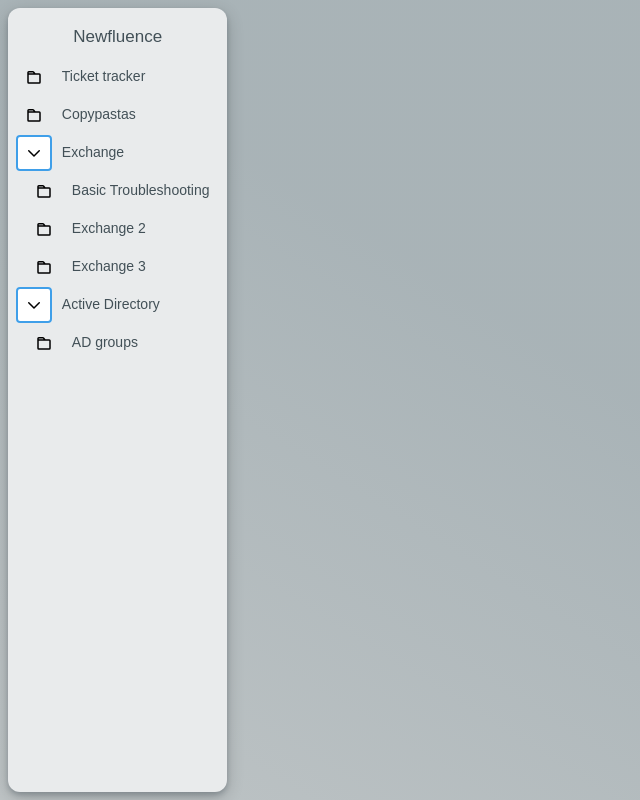
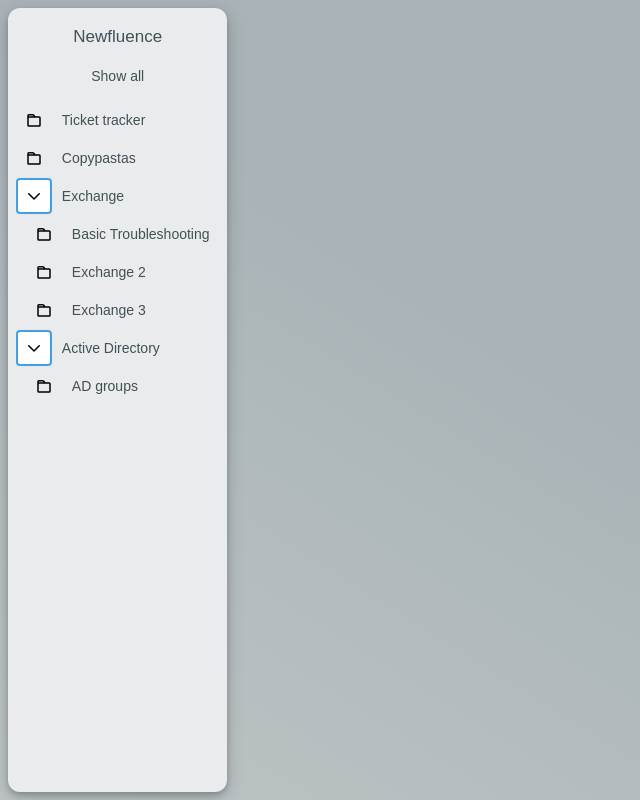
Before and after one commit to Markiu200/HLAG, a plain HTML site: page newfluence — kopia.html in a window 1280 px wide. Shown: the whole page, without its empty margins (0-640 px from the left). Drawn offline with Linux system fonts and the light colour scheme.

Commit message:
Add missing show all button

```diff
--- a/newfluence — kopia.html
+++ b/newfluence — kopia.html
@@ -13,6 +13,7 @@
         --bg--focus: hsl(203, 100%, 100%);
         --gray--primary: hsl(200, 10%, 50%);
         --gray--secondary: hsl(200, 14%, 30%);
+        --gray--tertiary: hsl(200, 14%, 90%);
 
         --dark--primary: hsl(203, 13%, 14%);
         --dark--secondary: hsl(203, 4%, 29%);
@@ -163,6 +164,23 @@
         justify-content: center;
       }
 
+      .site-navigation .nav__steering_wrapper {
+        flex-grow: 1;
+        border-radius: var(--brad-inner);
+      }
+
+      .site-navigation .nav__steering_item {
+        /* flex-grow: 1; */
+        padding: 0.7em;
+        text-align: center;
+        border-radius: inherit;
+        /* border: 1px solid var(--gray--tertiary); */
+        user-select: none;
+        font-size: 0.875em;
+        font-weight: 500;
+        color: var(--gray--secondary);
+      }
+
       .site-navigation .title {
         user-select: none;
         font-size: 1.0625rem;
@@ -254,14 +272,11 @@
         font-weight: 500;
       }
 
-      .site-navigation .text:hover {
+      .site-navigation .text:hover,
+      .site-navigation .expandable:hover,
+      .site-navigation .nav__steering_item:hover {
         background: var(--bg--hover);
         color: var(--dark--primary);
-      }
-
-      .site-navigation .expandable:hover {
-        background: var(--bg--hover);
-        fill: var(--accent--primary);
       }
 
       /* May be used for activated style */
@@ -293,6 +308,10 @@
           <p class="title">Newfluence</p>
         </header> <!-- /Top bit -->
         <section class="sidebar__wrapper">
+          <!-- Show all button-->
+            <div class="nav__steering_wrapper">
+              <div class="js-site-navigation-showall nav__steering_item">Show all</div>
+            </div> <!-- /Show all button-->
           <!-- Actual buttons -->
           <ul class="sidebar__list list--primary">
             <li class="js-for-020_ticket_tracker js-nav-item sidebar__item">
@@ -1169,7 +1188,7 @@
             this.allExpandButtons.forEach((item) => {
               item.addEventListener("click", this.expandButtonOnClick.bind(this));
             });
-            //this.showAllButton.addEventListener("click", this.showAllButtonOnClick.bind(this));
+            this.showAllButton.addEventListener("click", this.showAllButtonOnClick.bind(this));
           }
 
           navItemOnClick(event, list=null) {
--- a/webpage/style.css
+++ b/webpage/style.css
@@ -146,10 +146,29 @@ article {
   margin-right: 10px;
   /* flex-basis: var(--expanded); */
 }
+
 .site-navigation header {
   display: flex;
   justify-content: center;
 }
+
+.site-navigation .nav__steering_wrapper {
+  flex-grow: 1;
+  border-radius: var(--brad-inner);
+}
+
+.site-navigation .nav__steering_item {
+  /* flex-grow: 1; */
+  padding: 0.7em;
+  text-align: center;
+  border-radius: inherit;
+  /* border: 1px solid var(--gray--tertiary); */
+  user-select: none;
+  font-size: 0.875em;
+  font-weight: 500;
+  color: var(--gray--secondary);
+}
+
 .site-navigation .title {
   user-select: none;
   font-size: 1.0625rem;
@@ -161,6 +180,7 @@ article {
   text-align: center;
   padding: 12px;
 }
+
 .site-navigation nav {
   display: flex;
   flex-flow: column;
@@ -171,12 +191,14 @@ article {
   border-radius: var(--brad-outer);
   box-shadow: 0 3px 5px #1233, 0 5px 17px #0003;
 }
+
 .site-navigation .sidebar__wrapper {
   --list-gap: 0.5rem;
   display: flex;
   flex-flow: column;
   gap: var(--list-gap);
 }
+
 .site-navigation .sidebar__list {
   margin: 0;
   padding: 0;
@@ -186,10 +208,12 @@ article {
   gap: 0.125rem;
   overflow: hidden;
 }
+
 .site-navigation .sidebar__item {
   block-size: var(--item);
   border-radius: var(--brad-inner);
 }
+
 .site-navigation .sidebar__link {
   display: flex;
   text-decoration: none;
@@ -198,11 +222,13 @@ article {
   outline: 2px solid transparent;
   border-radius: inherit;
 }
+
 .site-navigation .icon {
   aspect-ratio: 1;
   block-size: 100%;
   display: inline-grid;
   border-radius: var(--brad-inner);
+
   svg {
     place-self: center;
     inline-size: var(--svg);
@@ -210,16 +236,19 @@ article {
     /* fill: var(--gray--primary); */
   }
 }
+
 .site-navigation .icon.active {
   .collapsed {
     display: none;
   }
 }
+
 .site-navigation .icon:not(.active) {
   .expanded {
     display: none;
   }
 }
+
 .site-navigation .text {
   user-select: none;
   border-radius: var(--brad-inner);
@@ -230,26 +259,29 @@ article {
   font-size: 0.875em;
   font-weight: 500;
 }
-.site-navigation .text:hover {
+
+.site-navigation .text:hover,
+.site-navigation .expandable:hover,
+.site-navigation .nav__steering_item:hover {
   background: var(--bg--hover);
   color: var(--dark--primary);
 }
-.site-navigation .expandable:hover {
-  background: var(--bg--hover);
-  fill: var(--accent--primary);
-}
+
 /* May be used for activated style */
 .site-navigation .active {
   outline: 2px solid var(--accent--secondary);
   outline-offset: -2px;
   background: var(--bg--focus);
+
   .icon svg {
     fill: var(--accent--primary);
   }
 }
+
 .site-navigation .text:active {
   background-color: var(--bg--active);
 }
+
 /* old css */
 .nav__nested--1{
     padding-left: 10px;
```
Also changed, not shown: 1 other file.
